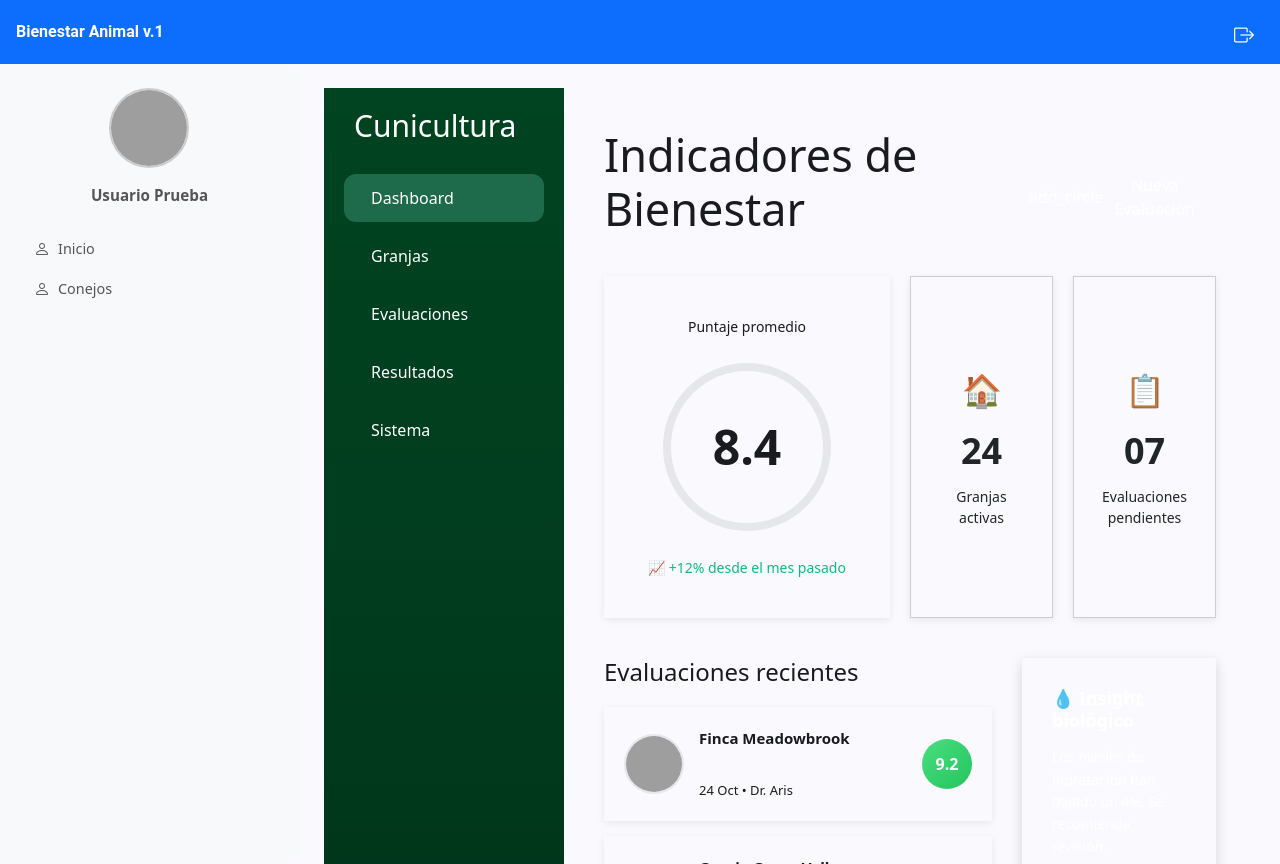
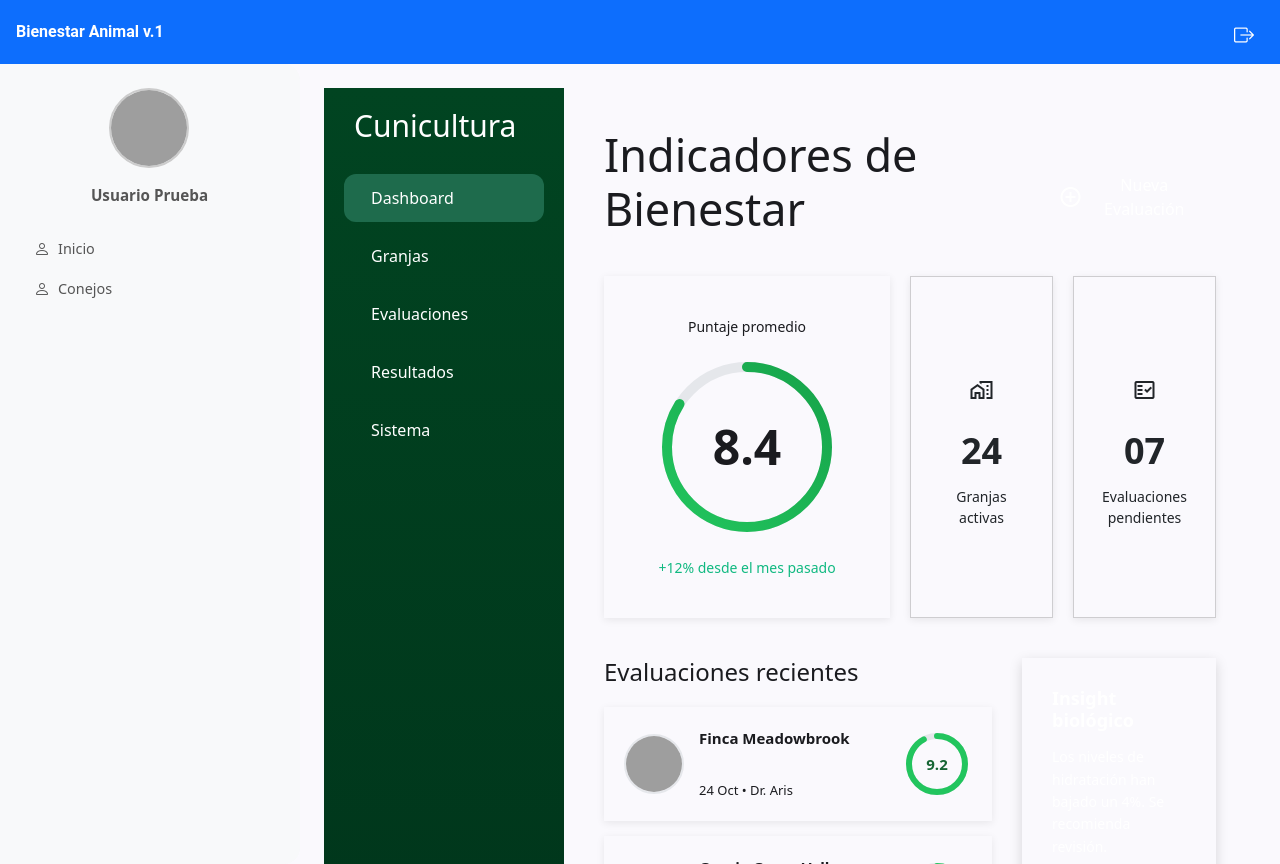
Before and after one commit to SantyGB/conejos-proyecto, an Angular app: page /dashboard in a window 1280 px wide. Built offline with nearby package versions, Linux system fonts and the light colour scheme; grey boxes are pictures that could not be loaded.

Commit message:
mejoras en el diseño y funcionamiento de la pagina web

```diff
--- a/src/app/components/conejos/dashboard/dashboard.html
+++ b/src/app/components/conejos/dashboard/dashboard.html
@@ -53,23 +53,51 @@
     <div class="card-big">
       <p class="card-label">Puntaje promedio</p>
       <div class="score-circle">
+
   <svg class="progress-ring" width="180" height="180" viewBox="0 0 180 180">
-          <circle class="progress-ring-bg" cx="90" cy="90" r="80"/>
-          <circle class="progress-ring-fill" cx="90" cy="90" r="80" style="stroke-dashoffset: calc(502.65 * (1 - 0.84))"/>
+
+    <defs>
+      <linearGradient id="circleGradient" x1="0%" y1="0%" x2="100%" y2="100%">
+        <stop offset="0%" stop-color="#22c55e"/>
+        <stop offset="100%" stop-color="#16a34a"/>
+      </linearGradient>
+    </defs>
+
+    <circle
+      class="progress-ring-bg"
+      cx="90"
+      cy="90"
+      r="80"
+    />
+
+    <circle
+      class="progress-ring-fill"
+      cx="90"
+      cy="90"
+      r="80"
+      style="stroke-dashoffset: calc(502 * (1 - 0.84));"
+    />
+
   </svg>
+
   <div class="score-text">8.4</div>
+
 </div>
-      <div class="trend">📈 +12% desde el mes pasado</div>
+      <div class="trend"> +12% desde el mes pasado</div>
     </div>
 
   <div class="card">
-      <div class="card-icon">🏠</div>
+     <div class="card-icon">
+       <span class="material-symbols-outlined">home_work</span>
+       </div>
      <div class="value">24</div>
     <p>Granjas activas</p>
   </div>
 
   <div class="card">
-      <div class="card-icon">📋</div>
+    <div class="card-icon">
+      <span class="material-symbols-outlined">fact_check</span>
+    </div>
     <div class="value">07</div>
     <p>Evaluaciones pendientes</p>
   </div>
@@ -91,7 +119,14 @@
               <small>24 Oct • Dr. Aris</small>
             </div>
           </div>
-          <div class="score-badge">9.2</div>
+          <div class="score-progress">
+  <svg class="mini-ring" width="70" height="70" viewBox="0 0 70 70">
+    <circle class="mini-ring-bg" cx="35" cy="35" r="28"/>
+    <circle class="mini-ring-fill" cx="35" cy="35" r="28"
+      style="stroke-dashoffset: calc(176 * (1 - 0.92))"/>
+  </svg>
+  <div class="mini-score-text">9.2</div>
+</div>
         </div>
 
         <div class="item">
@@ -102,7 +137,14 @@
               <small>21 Oct • Dr. Aris</small>
             </div>
           </div>
-          <div class="score-badge">6.8</div>
+          <div class="score-progress">
+  <svg class="mini-ring" width="70" height="70" viewBox="0 0 70 70">
+    <circle class="mini-ring-bg" cx="35" cy="35" r="28"/>
+    <circle class="mini-ring-fill" cx="35" cy="35" r="28"
+      style="stroke-dashoffset: calc(176 * (1 - 0.68))"/>
+  </svg>
+  <div class="mini-score-text">6.8</div>
+</div>
         </div>
 
         <div class="item">
@@ -113,35 +155,62 @@
               <small>18 Oct • Sarah</small>
             </div>
           </div>
-          <div class="score-badge">8.7</div>
+          <div class="score-progress">
+  <svg class="mini-ring" width="70" height="70" viewBox="0 0 70 70">
+    <circle class="mini-ring-bg" cx="35" cy="35" r="28"/>
+    <circle class="mini-ring-fill" cx="35" cy="35" r="28"
+      style="stroke-dashoffset: calc(176 * (1 - 0.87))"/>
+  </svg>
+  <div class="mini-score-text">8.7</div>
+</div>
         </div>
 
       </div>
     </div>
 
     <div class="insight">
-      <h3>💧 Insight biológico</h3>
+      <h3>Insight biológico</h3>
       <p>
         Los niveles de hidratación han bajado un 4%. Se recomienda revisión.
       </p>
 
+
       <div class="metric">
   <div class="metric-header">
-          <small>🥗 Nutrición</small>
-          <span class="metric-value">94%</span>
+
+    <small class="metric-title">
+      <span class="material-symbols-outlined" style="color:black;">
+  restaurant
+</span>
+    </small>
+
+    <span class="metric-value" style="color:black;">94%</span>
   </div>
+
   <div class="bar">
-          <div class="fill" style="width:94%; background: linear-gradient(90deg, #4ade80, #22c55e);"></div>
+    <div class="fill"
+      style="width:94%; background: linear-gradient(90deg, #4ade80, #22c55e);">
+    </div>
   </div>
 </div>
 
 <div class="metric">
   <div class="metric-header">
-          <small>📐 Espacio</small>
-          <span class="metric-value">82%</span>
+
+    <small class="metric-title">
+      <span class="material-symbols-outlined" style="color:black;">
+  fullscreen
+</span>
+      Espacio
+    </small>
+
+    <span class="metric-value" style="color:black;">82%</span>
   </div>
+
   <div class="bar">
-          <div class="fill" style="width:82%; background: linear-gradient(90deg, #60a5fa, #3b82f6);"></div>
+    <div class="fill"
+      style="width:82%; background: linear-gradient(90deg, #60a5fa, #3b82f6);">
+    </div>
   </div>
 </div>
 
--- a/src/app/components/conejos/dashboard/dashboard.scss
+++ b/src/app/components/conejos/dashboard/dashboard.scss
@@ -101,6 +101,19 @@ body {
   gap: 10px;
 }
 
+.metric-title {
+  display: flex;
+  align-items: center;
+  gap: 6px;
+  font-size: 14px;
+  color: black;
+}
+
+.metric-title .material-symbols-outlined {
+  font-size: 18px;
+  color: black;
+}
+
 .grid {
   display: grid;
   grid-template-columns: 2fr 1fr 1fr;
@@ -146,16 +159,16 @@ body {
 .progress-ring-bg {
   fill: none;
   stroke: #e5e7eb;
-  stroke-width: 8;
+  stroke-width: 10;
 }
 
 .progress-ring-fill {
   fill: none;
-  stroke: url(#gradient);
-  stroke-width: 8;
-  stroke-dasharray: 502.65;
+  stroke: url(#circleGradient);
+  stroke-width: 10;
+  stroke-dasharray: 502;
   stroke-linecap: round;
-  transition: stroke-dashoffset 0.35s;
+  transition: stroke-dashoffset 0.6s ease;
 }
 
 .score-text {
@@ -348,3 +361,37 @@ body {
   border-radius: 4px;
   transition: width 0.3s ease;
 }
+.score-progress {
+  position: relative;
+  width: 70px;
+  height: 70px;
+  display: flex;
+  align-items: center;
+  justify-content: center;
+}
+
+.mini-ring {
+  transform: rotate(-90deg);
+}
+
+.mini-ring-bg {
+  fill: none;
+  stroke: #e5e7eb;
+  stroke-width: 6;
+}
+
+.mini-ring-fill {
+  fill: none;
+  stroke: #22c55e;
+  stroke-width: 6;
+  stroke-linecap: round;
+  stroke-dasharray: 176;
+  transition: stroke-dashoffset 0.5s ease;
+}
+
+.mini-score-text {
+  position: absolute;
+  font-size: 15px;
+  font-weight: 700;
+  color: #166534;
+}
--- a/src/app/components/conejos/resultados/resultados.html
+++ b/src/app/components/conejos/resultados/resultados.html
@@ -50,7 +50,32 @@
 
         <div class="result-container">
 
-          <div class="circle"></div>
+          <div class="score-circle-large">
+
+  <svg class="circle-chart-large" viewBox="0 0 36 36">
+
+    <path
+      class="circle-bg-large"
+      d="M18 2.0845
+         a 15.9155 15.9155 0 0 1 0 31.831
+         a 15.9155 15.9155 0 0 1 0 -31.831"
+    />
+
+    <path
+      class="circle-fill-large"
+      stroke-dasharray="85, 100"
+      d="M18 2.0845
+         a 15.9155 15.9155 0 0 1 0 31.831
+         a 15.9155 15.9155 0 0 1 0 -31.831"
+    />
+
+  </svg>
+
+  <div class="circle-score">
+    85
+  </div>
+
+</div>
 
           <div>
 
--- a/src/app/components/conejos/resultados/resultados.scss
+++ b/src/app/components/conejos/resultados/resultados.scss
@@ -107,21 +107,39 @@
 
 /* ===== SCORE ===== */
 
-.circle {
-  width: 150px;
-  height: 150px;
-  border-radius: 50%;
-  border: 12px solid var(--surface-soft);
+.score-circle-large {
   position: relative;
+  width: 160px;
+  height: 160px;
+  display: flex;
+  align-items: center;
+  justify-content: center;
 }
 
-.circle::after {
-  content: "85";
+.circle-chart-large {
+  width: 160px;
+  height: 160px;
+  transform: rotate(-90deg);
+}
+
+.circle-bg-large {
+  fill: none;
+  stroke: #e5e7eb;
+  stroke-width: 2.8;
+}
+
+.circle-fill-large {
+  fill: none;
+  stroke: #22c55e;
+  stroke-width: 2.8;
+  stroke-linecap: round;
+  transition: stroke-dasharray 0.6s ease;
+}
+
+.circle-score {
   position: absolute;
-  top: 35%;
-  left: 38%;
-  font-size: 30px;
-  font-weight: bold;
+  font-size: 38px;
+  font-weight: 700;
   color: var(--primary);
 }
 
--- a/src/index.html
+++ b/src/index.html
@@ -2,10 +2,14 @@
 <html lang="en">
 <head>
   <meta charset="utf-8">
-  <title>BienestarAnimal</title>
+  <title>Cunicultura</title>
   <base href="/">
+
   <meta name="viewport" content="width=device-width, initial-scale=1">
-  <link rel="icon" type="image/x-icon" href="favicon.ico">
+
+  <link rel="stylesheet"
+  href="https://fonts.googleapis.com/css2?family=Material+Symbols+Outlined" />
+
 </head>
 <body>
   <app-root></app-root>
```
Lines whose indentation alone changed are shown as unchanged.
